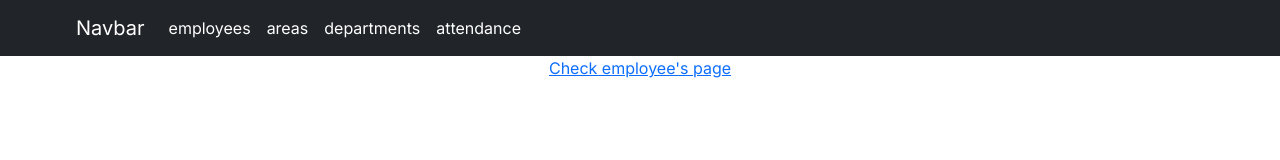
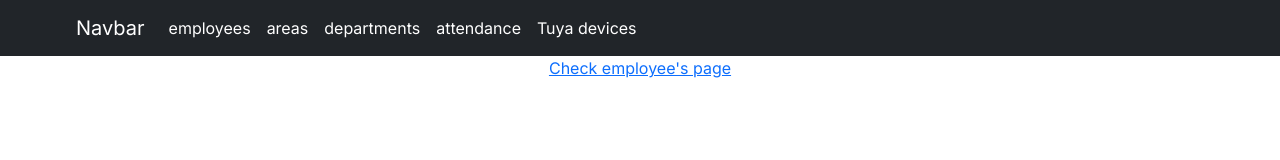
Before and after one commit to abderraouf2/AttendanceManagementSystem, a Next.js app: page / in a window 1280 px wide. Shown: the top 160 px of the page. Built offline with nearby package versions, Linux system fonts and the light colour scheme.

Commit message:
tuya device's route added

```diff
--- a/app/layout.js
+++ b/app/layout.js
@@ -64,6 +64,16 @@ export default function RootLayout({ children }) {
                   >
                     attendance
                   </Nav.Link>
+                  <Nav.Link
+                    href="/tuyaDevices"
+                    style={
+                      path === "/tuyaDevices"
+                        ? { color: "grey" }
+                        : { color: "white" }
+                    }
+                  >
+                    Tuya devices
+                  </Nav.Link>
                 </Nav>
               </Container>
             </div>
--- /dev/null
+++ b/app/tuyaDevices/page.jsx
@@ -0,0 +1,9 @@
+import React from "react";
+import IoTDevicesPage from "@/components/tuyaDevices/IoTDevicesPage";
+export default function TuyaDevices() {
+  return (
+    <div className=" flex flex-col w-[100vw] items-center  ">
+      <IoTDevicesPage />
+    </div>
+  );
+}
```
